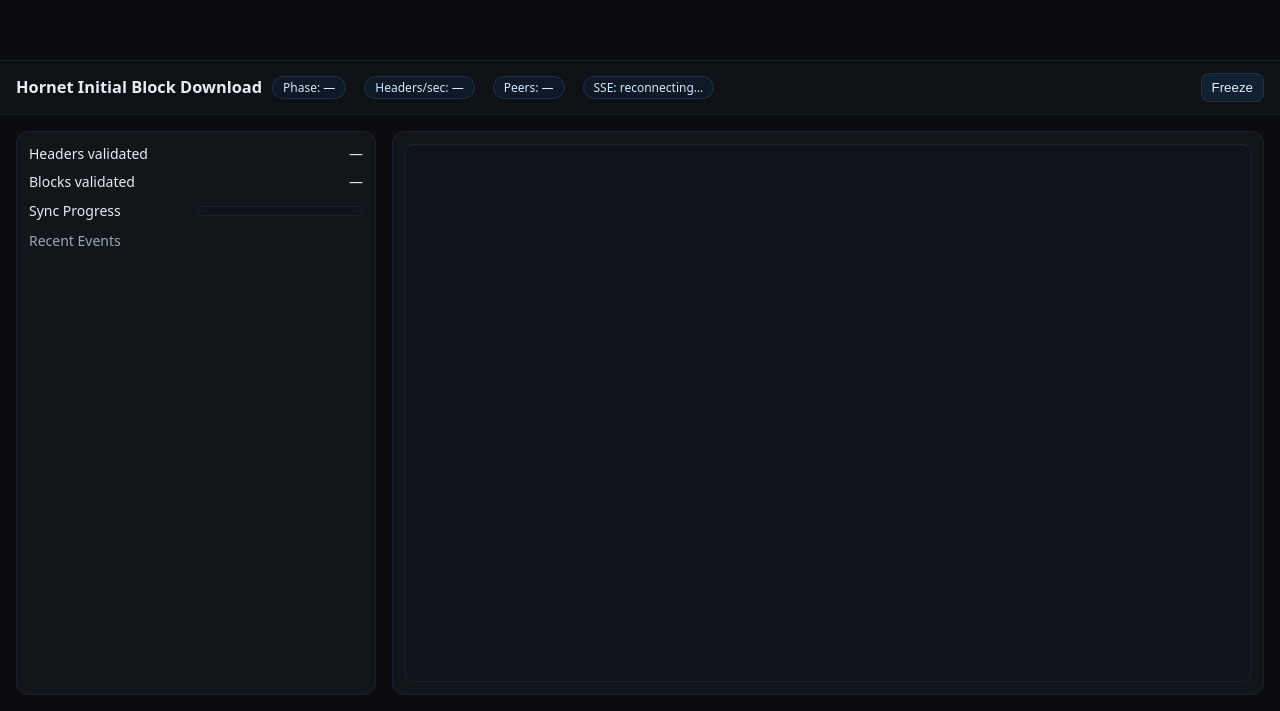
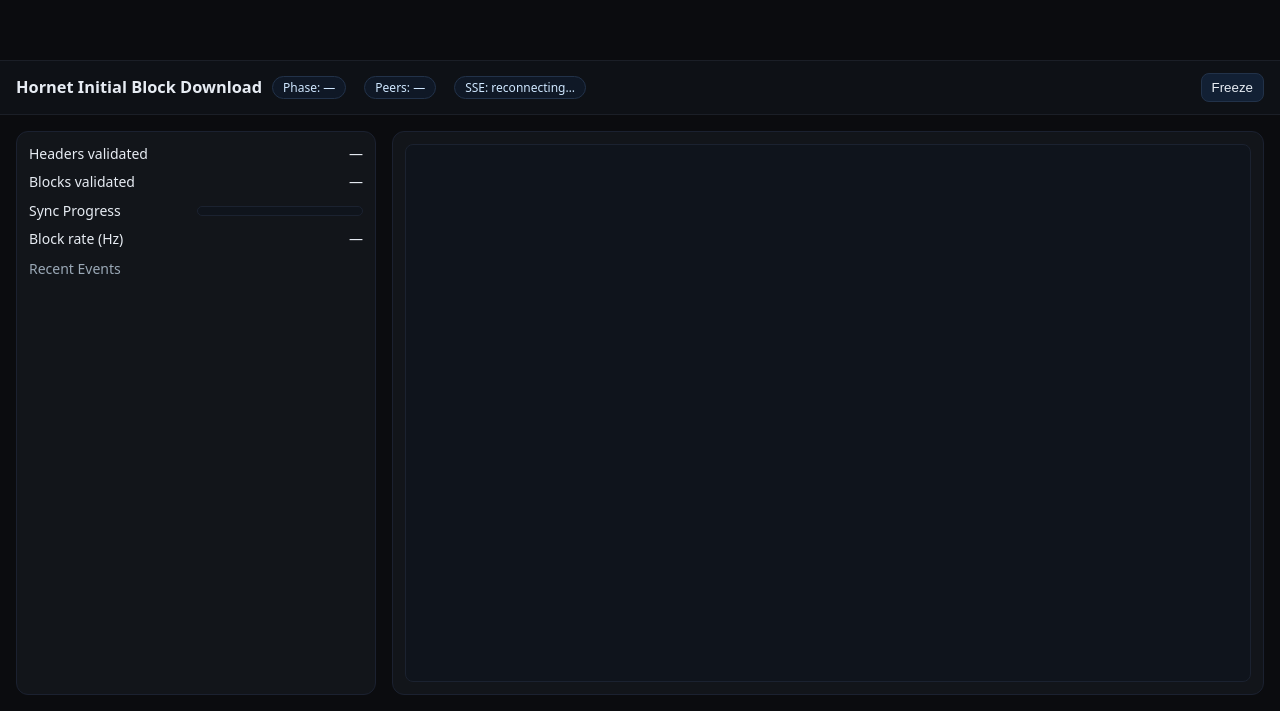
Before and after one commit to tobysharp/hornet, a plain HTML site: page tools/live_status.html in a window 1280 px wide. Shown: the part 140-851 px from the top of the page. Drawn offline with Linux system fonts and the light colour scheme; no server answers.

Commit message:
tools: relocate block rate metric to keycard

```diff
--- a/tools/live_status.html
+++ b/tools/live_status.html
@@ -44,7 +44,6 @@
 <header>
   <h3>Hornet Initial Block Download</h3>
   <span id="phase" class="badge">Phase: —</span>
-  <span id="rate" class="badge">Headers/sec: —</span>
   <span id="peers" class="badge">Peers: —</span>
   <span id="status" class="badge">SSE: connecting…</span>
   <span style="flex:1"></span>
@@ -53,10 +52,11 @@
 <main>
   <div class="card">
     <div class="kv">
-      <div id="label_headers">Headers validated</div><div id="headers_total" class="num">—</div>
+      <div id="label_headers">Headers validated</div><div id="headers_validated" class="num">—</div>
       <div id="label_blocks">Blocks validated</div><div id="blocks_validated" class="num">—</div>
       <div id="label_progress">Sync Progress</div>
       <div style="flex:1"><div class="progress"><div id="bar" class="bar"></div></div></div>
+      <div id="label_rate">Block rate (Hz)</div><div id="rate" class="num">—</div>
     </div>
     <div style="margin-top:10px">
       <div class="muted" style="margin-bottom:6px">Recent Events</div>
@@ -75,16 +75,30 @@
   const es = new EventSource('/stream');
   const statusEl = document.getElementById('status');
   const phaseEl  = document.getElementById('phase');
-  const rateEl   = document.getElementById('rate');
-  const peersEl  = document.getElementById('peers');
-  const hEl      = document.getElementById('headers_total');
-  const bEl      = document.getElementById('blocks_validated');
-  const barEl    = document.getElementById('bar');
   const consoleEl= document.getElementById('console');
   const eventsEl = document.getElementById('events');
-  const labelHeaders = document.getElementById('label_headers');
-  const labelBlocks  = document.getElementById('label_blocks');
-  const labelProgress= document.getElementById('label_progress');
+
+  // ----- Metric field configuration -----
+  const METRIC_FIELDS = {
+    headers_validated: { id: 'headers_validated', label: 'label_headers', fmt: fmtInt },
+    blocks_validated:  { id: 'blocks_validated', label: 'label_blocks', fmt: fmtInt },
+    peers:             { id: 'peers',           fmt: (x)=>String(x), prefix: 'Peers: ' },
+    headers_rate_hz:   { id: 'rate',            label: 'label_rate', fmt: (x)=> (x.toFixed ? x.toFixed(1) : x) },
+    progress_bar:      { id: 'bar',             label: 'label_progress' },
+  };
+  const FIELD_MAP = {};
+  for (const [k, cfg] of Object.entries(METRIC_FIELDS)) {
+    FIELD_MAP[k] = {
+      el: document.getElementById(cfg.id),
+      labelEl: cfg.label ? document.getElementById(cfg.label) : null,
+      fmt: cfg.fmt,
+      prefix: cfg.prefix || ''
+    };
+  }
+  const barEl = FIELD_MAP.progress_bar.el;
+  const labelHeaders = FIELD_MAP.headers_validated.labelEl;
+  const labelBlocks  = FIELD_MAP.blocks_validated.labelEl;
+  const labelProgress= FIELD_MAP.progress_bar.labelEl;
 
   // ----- UI pause (drop updates when true) -----
   let uiPaused = false;
@@ -108,20 +122,12 @@
   function escapeHtml(s){ return String(s).replace(/[&<>"]/g, c=>({'&':'&amp;','<':'&lt;','>':'&gt;','"':'&quot;'}[c])); }
 
   // ----- Staleness tracking -----
-  const FIELD_MAP = {
-    headers_validated: { el: hEl, labelEl: labelHeaders, fmt: fmtInt },
-    headers_total:     { el: hEl, labelEl: labelHeaders, fmt: fmtInt }, // alias
-    blocks_validated:  { el: bEl, labelEl: labelBlocks,  fmt: fmtInt },
-    peers:             { el: peersEl,                      fmt: (x)=>String(x), label: 'Peers: ' },
-    headers_rate_hz:   { el: rateEl,                      fmt: (x)=>`Headers/sec: ${x.toFixed ? x.toFixed(1) : x}` },
-    progress_bar:      { el: barEl, labelEl: labelProgress },
-  };
   let lastPacketSeen = 0;
   const fieldSeenAt = new WeakMap(); // el -> packet index
 
   function setField(key, val, packetId){
     const rec = FIELD_MAP[key]; if(!rec) return;
-    const el  = rec.el, fmt = rec.fmt || String, prefix = rec.label || '';
+    const el  = rec.el, fmt = rec.fmt || String, prefix = rec.prefix || '';
     if (val != null) {
       if (el === barEl) {
         el.classList.remove('stale');
```
Also changed, not shown: tools/AGENTS.md (+3 -3 lines), 1 other file.
